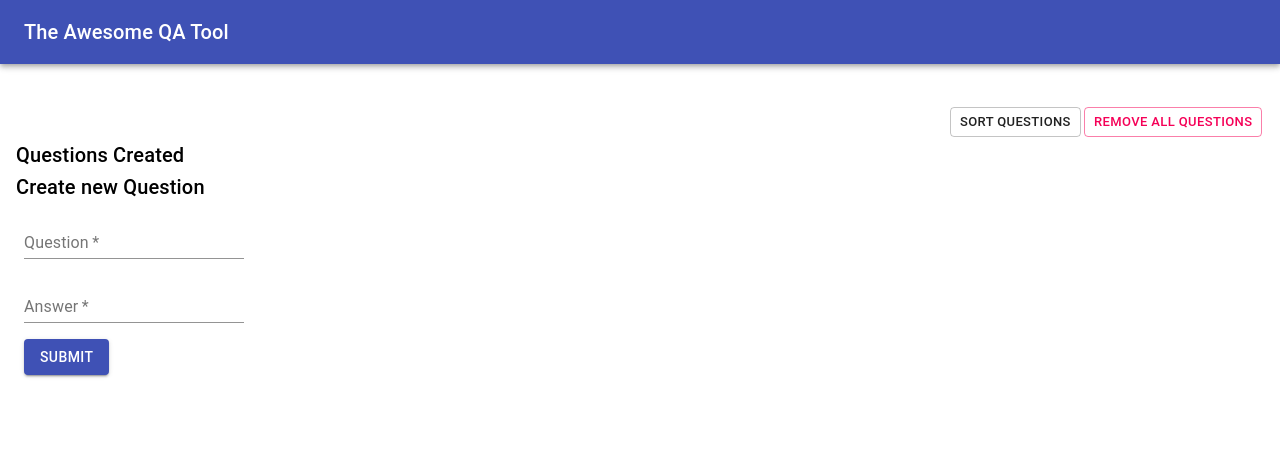
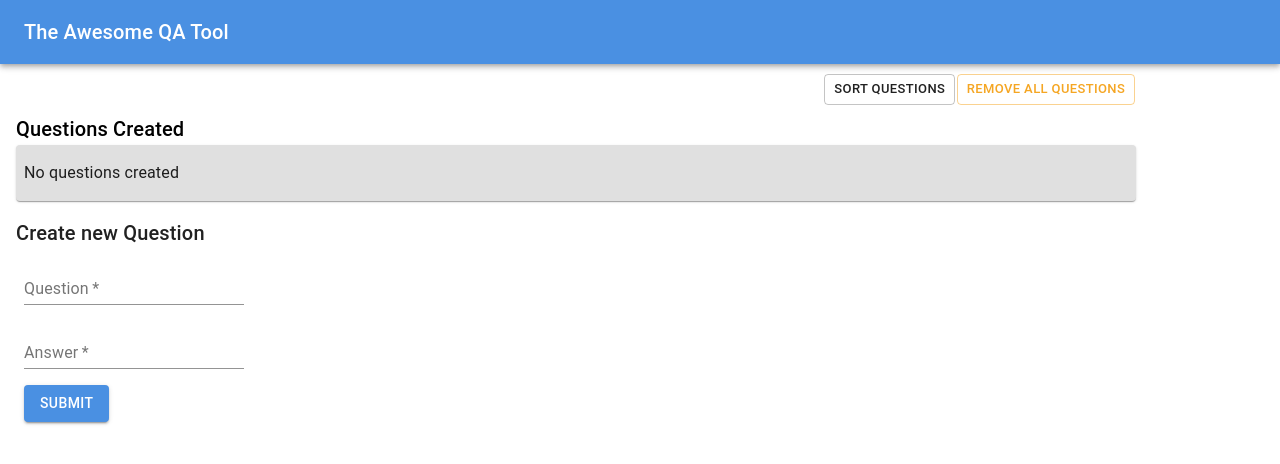
Before and after one commit to axelavargas/hw-the-awesome-qa, a React (Create React App) app: page / in a window 1280 px wide. Both pictures are taken after a click on the button "REMOVE ALL QUESTIONS". Shown: the top 464 px of the page. Built offline with nearby package versions, Linux system fonts and the light colour scheme.

Commit message:
Improve look and feel, add message when list is empty

```diff
--- a/src/app/App.js
+++ b/src/app/App.js
@@ -7,8 +7,8 @@ import Grid from "@material-ui/core/Grid";
 
 const useStyles = makeStyles(theme => ({
   root: {
-    width: '100%',
-    padding: '1em'
+    padding: theme.spacing(0, 2),
+    width: '90%'
   },
 }));
 function App() {
@@ -17,7 +17,7 @@ function App() {
   return (
     <div className="App">
       <Header />
-      <Grid container className={classes.root}>
+      <Grid container justify="center" className={classes.root}>
         <QuestionsAnswersList />
         <QuestionsAnswersForm />
       </Grid>
--- a/src/components/Header.js
+++ b/src/components/Header.js
@@ -7,7 +7,7 @@ import { makeStyles } from '@material-ui/core/styles';
 
 const useStyles = makeStyles(theme => ({
   toolbar: {
-    marginBottom: theme.spacing(3),
+    marginBottom: theme.spacing(1),
   }
 }));
 function Header() {
--- a/src/components/question-answer/ActionsList.js
+++ b/src/components/question-answer/ActionsList.js
@@ -7,7 +7,7 @@ import { makeStyles } from "@material-ui/core/styles";
 const useStyles = makeStyles(theme => ({
 
     margin: {
-      margin: theme.spacing(0.2)
+      margin: theme.spacing(0.1)
     }
 
   }));
--- a/src/components/question-answer/QForm.js
+++ b/src/components/question-answer/QForm.js
@@ -7,15 +7,17 @@ import Typography from '@material-ui/core/Typography';
 
 const useStyles = makeStyles(theme => ({
   root: {
-    display: "flex",
-    flexWrap: "wrap",
     flexGrow: 1,
+    marginTop: theme.spacing(2)
   },
   margin: {
     margin: theme.spacing(1)
   },
   withoutLabel: {
     marginTop: theme.spacing(3)
+  },
+  heading: {
+    color: theme.palette.text.primary
   }
 }));
 
@@ -35,11 +37,10 @@ function QForm({ onSubmit }) {
       container
       direction="row"
       justify="space-around"
-      alignItems="stretch"
       className={classes.root}
     >
        <Grid item xs={12}>
-        <Typography variant="h6">Create new Question</Typography>
+        <Typography variant="h6" className={classes.heading}>Create new Question</Typography>
       </Grid>
       <Grid item xs={12}>
       <form onSubmit={handleSubmit}>
--- a/src/components/question-answer/QuestionItem.js
+++ b/src/components/question-answer/QuestionItem.js
@@ -12,8 +12,9 @@ const useStyles = makeStyles(theme => ({
     border: "1px solid #ccc",
   },
   heading: {
+    color: '#424242',
     fontSize: theme.typography.pxToRem(15),
-    fontWeight: theme.typography.fontWeightRegular
+    fontWeight: theme.typography.fontWeightBold
   }
 }));
 
--- a/src/components/question-answer/QuestionsList.js
+++ b/src/components/question-answer/QuestionsList.js
@@ -1,19 +1,39 @@
 import React from "react";
 import Typography from "@material-ui/core/Typography";
+import { makeStyles } from "@material-ui/core/styles";
 import Grid from "@material-ui/core/Grid";
+import Paper from "@material-ui/core/Paper";
 
 import QuestionItem from "./QuestionItem";
 
+const useStyles = makeStyles(theme => ({
+    root: {
+        marginTop: theme.spacing(1)
+    },
+    emptyList: {
+    padding: theme.spacing(2, 1),
+    backgroundColor: '#e0e0e0'
+  }
+}));
+
 function QuestionList({ questions }) {
+  const classes = useStyles();
+
   return (
-    <Grid container alignItems="flex-start">
+    <Grid container className={classes.root} alignItems="flex-start">
       <Grid item xs={12}>
         <Typography variant="h6">Questions Created</Typography>
       </Grid>
       <Grid item xs={12}>
-        {questions.map(question => {
-          return <QuestionItem key={question.id} qaItem={question} />;
-        })}
+        {!questions.length ? (
+          <Paper className={classes.emptyList}>
+            <Typography component="p">No questions created</Typography>
+          </Paper>
+        ) : (
+          questions.map(question => {
+            return <QuestionItem key={question.id} qaItem={question} />;
+          })
+        )}
       </Grid>
     </Grid>
   );
--- a/src/index.js
+++ b/src/index.js
@@ -1,14 +1,20 @@
-import React from 'react';
-import ReactDOM from 'react-dom';
-import './index.css';
-import { Provider } from 'react-redux';
-import store from './app/store';
+import React from "react";
+import ReactDOM from "react-dom";
+import "./index.css";
+import { Provider } from "react-redux";
+import store from "./app/store";
+import { createMuiTheme, MuiThemeProvider } from "@material-ui/core/styles";
+import qaTheme from "./theme.json";
 
-import App from './app/App';
+import App from "./app/App";
+
+const theme = createMuiTheme(qaTheme);
 
 ReactDOM.render(
   <Provider store={store}>
-    <App />
+    <MuiThemeProvider theme={theme}>
+      <App />
+    </MuiThemeProvider>
   </Provider>,
   document.getElementById("root")
 );
--- /dev/null
+++ b/src/theme.json
@@ -0,0 +1 @@
+{"palette":{"common":{"black":"#000","white":"#fff"},"background":{"paper":"#fff","default":"#fafafa"},"primary":{"light":"#7986cb","main":"rgba(74, 144, 226, 1)","dark":"#303f9f","contrastText":"#fff"},"secondary":{"light":"#ff4081","main":"rgba(245, 166, 35, 1)","dark":"#c51162","contrastText":"#fff"},"error":{"light":"#e57373","main":"#f44336","dark":"#d32f2f","contrastText":"#fff"},"text":{"primary":"rgba(0, 0, 0, 0.87)","secondary":"rgba(0, 0, 0, 0.54)","disabled":"rgba(0, 0, 0, 0.38)","hint":"rgba(0, 0, 0, 0.38)"}}}
```
